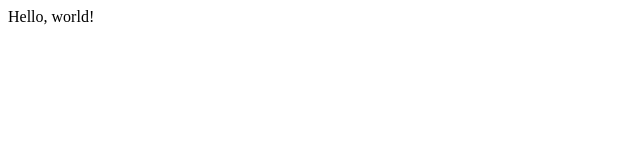
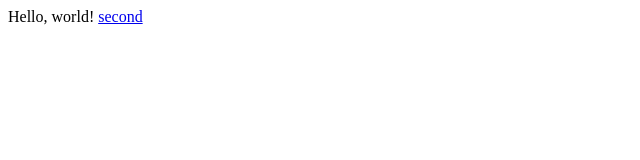
Before and after one commit to sscherl2017/lab0, a plain HTML site: page index.html in a window 1280 px wide. Shown: the full height of the page, 0-640 px from the left. Drawn offline with Linux system fonts and the light colour scheme.

Commit message:
added a link  on homepage

```diff
--- a/index.html
+++ b/index.html
@@ -5,5 +5,6 @@
     </head>
     <body>
         Hello, world!
+    <A HREF = "second.html">second</A>
     </body>
 </html>
```
